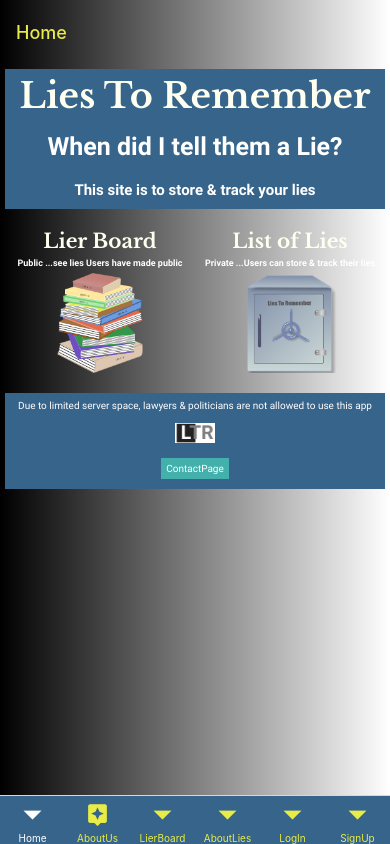
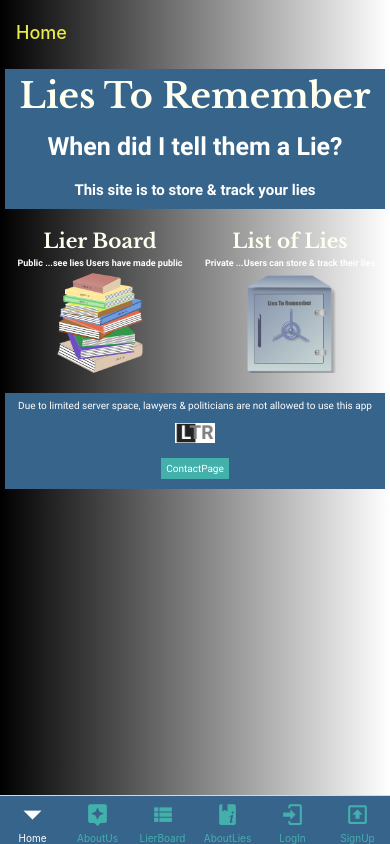
Before and after one commit to psteingh/LTRapp, a React Native app: screen /HomeBottomTab in a window 390 px wide. Built offline with nearby package versions, Linux system fonts and the light colour scheme.

Commit message:
ltrapp0527906

```diff
--- a/constants/HomeBottomTab.js
+++ b/constants/HomeBottomTab.js
@@ -22,7 +22,7 @@ function HomeBottomTab() {
       headerBackground: LinGradHeadTab,
       tabBarStyle: {backgroundColor: Colors.primaryDblue},
       tabBarActiveTintColor: Colors.primaryWhite,
-      tabBarInactiveTintColor: Colors.primaryYellow
+      tabBarInactiveTintColor: Colors.primaryLgreen
 
     }}>
       <Tab.Screen name="Home" component={Home} />
@@ -33,10 +33,34 @@ function HomeBottomTab() {
           tabBarIcon: ({color, size}) => (
           <MaterialCommunityIcons
             name="assistant" color={color} size={size}/> ), }} />
-      <Tab.Screen name="LierBoard" component={LierBoard} />
-      <Tab.Screen name="AboutLies" component={AboutLiesBoard} />
-      <Tab.Screen name="LogIn" component={LogIn} />
-      <Tab.Screen name="SignUp" component={SignUp} />
+      <Tab.Screen
+        name="LierBoard"
+        component={LierBoard}
+        options={{
+          tabBarIcon: ({color, size}) => (
+          <MaterialCommunityIcons
+            name="view-list" color={color} size={size}/> ), }} />
+      <Tab.Screen
+        name="AboutLies"
+        component={AboutLiesBoard}
+        options={{
+          tabBarIcon: ({color, size}) => (
+          <MaterialCommunityIcons
+            name="book-information-variant" color={color} size={size}/> ), }} />
+      <Tab.Screen
+        name="LogIn"
+        component={LogIn}
+        options={{
+          tabBarIcon: ({color, size}) => (
+          <MaterialCommunityIcons
+            name="login" color={color} size={size}/> ), }} />
+      <Tab.Screen
+        name="SignUp"
+        component={SignUp}
+        options={{
+          tabBarIcon: ({color, size}) => (
+          <MaterialCommunityIcons
+            name="arrow-up-bold-box-outline" color={color} size={size}/> ), }} />
       <Tab.Screen name="ContactPage" component={ContactPage}
         options={{ tabBarButton: (props) => null }} />
     </Tab.Navigator>
```
